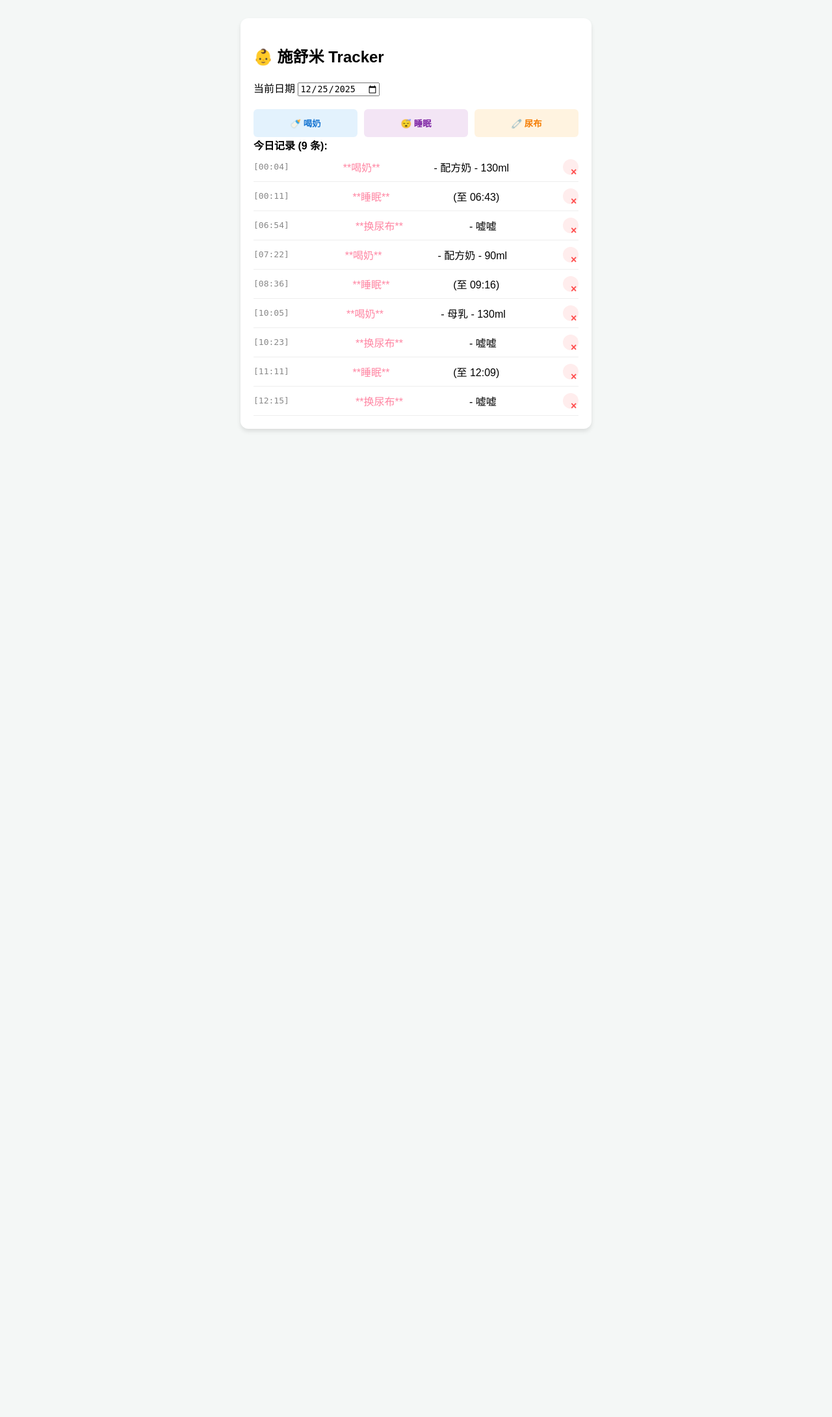
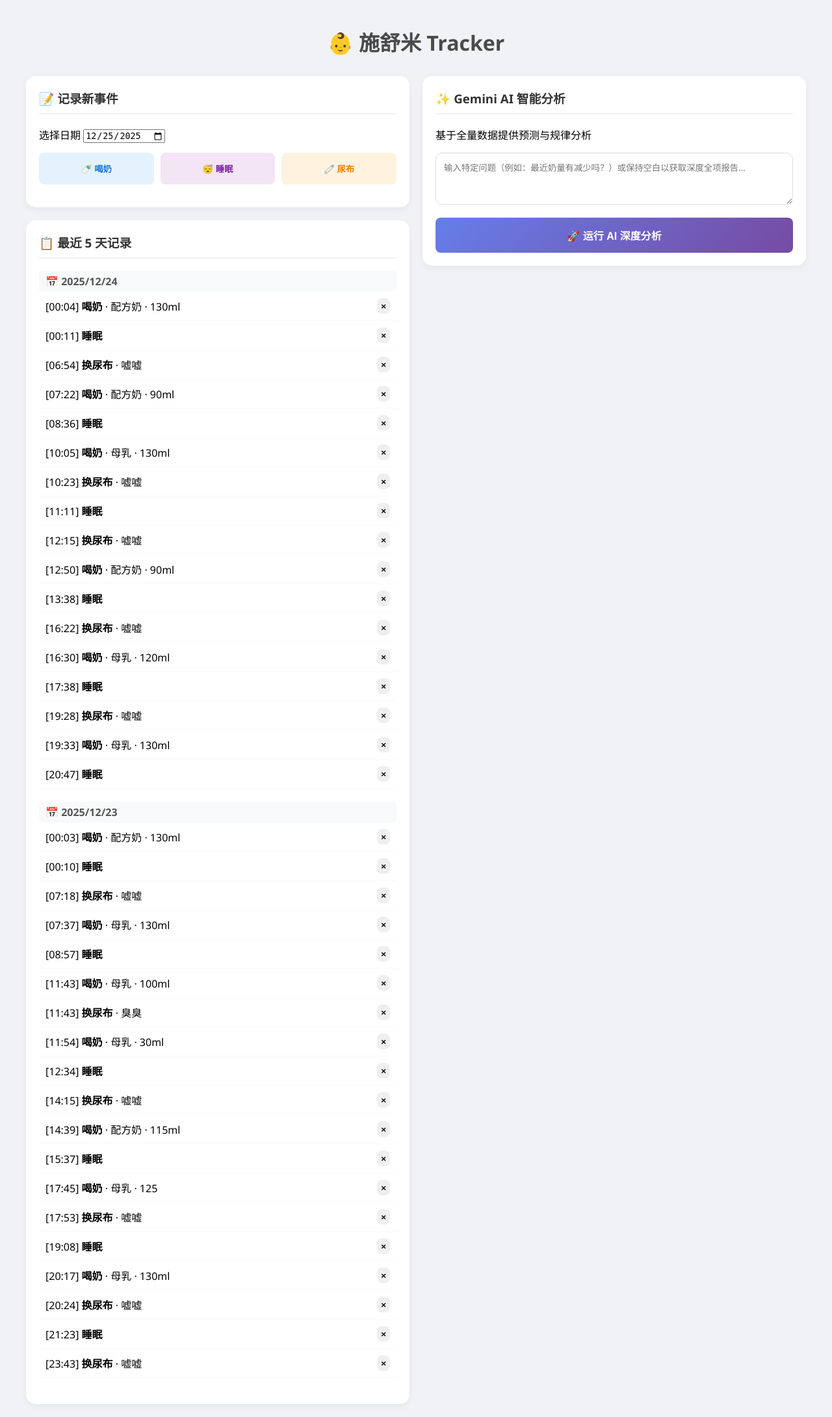
Before and after one commit to cwscx/shumi_pattern, a Django app: page / in a window 1280 px wide. Shown: the whole page at 65% size. Before the commit the page ends 664 px from the top, so only its background shows below. Run offline with Django 4.2, Linux system fonts and the light colour scheme; some libraries are stand-ins or nearby versions.

Commit message:
Split the UI in to 2 columns. Show 5 days of data

```diff
--- a/shumi_server/shumi_server/urls.py
+++ b/shumi_server/shumi_server/urls.py
@@ -24,4 +24,5 @@
     path('', views.index_view, name='index'), # Template renderer
     path('save-baby-data/', views.save_baby_data, name='save_data'),
     path('delete-action/', views.delete_baby_action, name='delete_data'),
+    path('get-insights/', views.get_gemini_insights, name='get_insights'),
 ]
--- a/shumi_server/shumi_server/views.py
+++ b/shumi_server/shumi_server/views.py
@@ -1,5 +1,6 @@
 import json
 import os
+from google import genai
 from datetime import datetime
 from django.shortcuts import render
 from django.http import JsonResponse
@@ -9,18 +10,22 @@
 JSON_FILE_PATH = os.path.join(os.path.dirname(__file__), 'shumi.json')
 
 def index_view(request):
-    today_str = datetime.now().strftime('%Y/%m/%d')
-    today_actions = []
+    past_days_data = []
 
     if os.path.exists(JSON_FILE_PATH):
-        with open(JSON_FILE_PATH, 'r', encoding='utf-8') as f:
-            db = json.load(f)
-            # Find the pattern for today
-            day_entry = next((p for p in db.get('patterns', []) if p['date'] == today_str), None)
-            if day_entry:
-                today_actions = day_entry['actions']
+        try:
+            with open(JSON_FILE_PATH, 'r', encoding='utf-8') as f:
+                db = json.load(f)
+                all_patterns = db.get('patterns', [])
+                # Sort and slice
+                all_patterns.sort(key=lambda x: x['date'], reverse=True)
+                past_days_data = all_patterns[:5]
+        except Exception as e:
+            print(f"DEBUG: Error reading JSON: {e}")
+    else:
+        print("DEBUG: File does not exist at the specified path!")
 
-    return render(request, 'index.html', {'today_actions': today_actions})
+    return render(request, 'index.html', {'past_days_data': past_days_data})
 
 
 @csrf_exempt
@@ -89,3 +94,74 @@
         except Exception as e:
             return JsonResponse({"status": "error", "message": str(e)}, status=400)
     return JsonResponse({"status": "invalid method"}, status=405)
+
+############################## Ai insights related functions ##############################
+
+# Configuration
+GEMINI_API_KEY = os.getenv("GEMINI_API_KEY")
+client = genai.Client(api_key=GEMINI_API_KEY)
+JSON_FILE_PATH = os.path.join(os.path.dirname(__file__), 'shumi.json')
+
+def getTime(timeStr):
+    time_parts = timeStr.split(":")
+    now = datetime.now()
+    return datetime(now.year, now.month, now.day, int(time_parts[0]), int(time_parts[1]))
+
+def isWithinTimeWindow(timeWindowHour, time1, time2):
+    time_difference = min(abs(time1 - time2), abs(time2 - time1))
+    return abs(time_difference.seconds) <= (timeWindowHour * 60 * 60)
+
+@csrf_exempt
+def get_gemini_insights(request):
+    if request.method != 'POST':
+        return JsonResponse({"error": "Only POST allowed"}, status=405)
+
+    try:
+        # Load the latest data from shumi.json
+        with open(JSON_FILE_PATH, "r", encoding='utf-8') as file:
+            shumi_pattern = json.load(file)
+
+        basic_info = shumi_pattern.get("info", {})
+        patterns = shumi_pattern.get("patterns", [])
+
+        # Logic to extract sub-patterns (from your script)
+        def getPatterns(action_type):
+            return [{"date": day["date"], "actions": [a for a in day.get("actions", []) if a.get("action") == action_type]} for day in patterns]
+
+        def getTimePatterns():
+            now = datetime.now()
+            return [{"date": day["date"], "actions": [a for a in day.get("actions", []) if isWithinTimeWindow(2, getTime(a.get("time_start")), now)]} for day in patterns]
+
+        milk_patterns = getPatterns("喝奶")
+        daiper_patterns = getPatterns("换尿布")
+        sleep_patterns = getPatterns("睡眠")
+        time_patterns = getTimePatterns()
+
+        # Get user query from frontend if it exists
+        body = json.loads(request.body) if request.body else {}
+        user_query = body.get("query", "").strip()
+
+        # Build Prompts (Your CoT Logic)
+        prompts = [
+            f"Here's the basic info of my daughter 施舒米 {basic_info}",
+            "You are an infant behavior prediction assistant which offers emotional support for parents.",
+            "If there is a reasoning process, think step by step in bullet points. Calculate time differences for predictions.",
+            (
+                f"Steps: 1. Predict next actions based on {time_patterns}; 2. Summarize last 3 days; 3. Analyze long-term milk {milk_patterns}; 4. Analyze diapers {daiper_patterns}; 5. Analyze sleep {sleep_patterns}."
+                if not user_query else f"Based on patterns {patterns}, answer: {user_query}"
+            ),
+            "Use the profile to personalize. Write in Chinese. Use Markdown formatting for clarity."
+        ]
+
+        # Call Gemini (Non-streaming for simpler UI display)
+        response = client.models.generate_content(
+            model="gemini-2.5-flash", contents="\n".join(prompts)
+        )
+
+        return JsonResponse({
+            "status": "success",
+            "insights": response.text
+        })
+
+    except Exception as e:
+        return JsonResponse({"status": "error", "message": str(e)}, status=500)
--- a/shumi_server/static/script.js
+++ b/shumi_server/static/script.js
@@ -15,7 +15,7 @@
 
     if (actionType === '喝奶') {
         html += `
-            <label>类型</label><select id="subType"><option>配方奶</option><option>母乳</option></select>
+            <label>类型</label><select id="subType"><option>配方奶</option><option>瓶喂母乳</option><option>亲喂母乳</option></select>
             <label>奶量 (ml)</label><input type="text" id="volume" value="130ml">
         `;
     } else if (actionType === '换尿布') {
@@ -72,10 +72,7 @@
 }
 
 async function deleteAction(dateStr, index) {
-    if (!confirm("确定要删除这条记录吗？")) return;
-
-    // If dateStr isn't passed from the template, grab it from the date picker
-    const date = dateStr || document.getElementById('currentDate').value.replaceAll('-', '/');
+    if (!confirm(`确定要删除 ${dateStr} 的这条记录吗？`)) return;
 
     try {
         const response = await fetch('/delete-action/', {
@@ -84,14 +81,56 @@
                 'Content-Type': 'application/json',
                 'X-CSRFToken': getCookie('csrftoken')
             },
-            body: JSON.stringify({ date: date, index: index })
+            body: JSON.stringify({
+                date: dateStr, // Use the specific date from the group
+                index: index
+            })
         });
 
         if (response.ok) {
-            window.location.reload(); // Refresh to show updated list
+            window.location.reload();
         }
     } catch (error) {
         console.error('Error:', error);
+    }
+}
+
+async function generateInsights() {
+    const query = document.getElementById('userQuery').value || "";
+    const aiBtn = document.getElementById('aiBtn');
+    const aiText = document.getElementById('aiText');
+    const aiContent = document.getElementById('aiContent');
+
+    aiBtn.disabled = true;
+    aiBtn.innerText = "⏳ 正在运行分析...";
+    aiContent.style.display = "block";
+
+    try {
+        const response = await fetch('/get-insights/', {
+            method: 'POST',
+            headers: {
+                'Content-Type': 'application/json',
+                'X-CSRFToken': getCookie('csrftoken')
+            },
+            body: JSON.stringify({ query: query })
+        });
+
+        const data = await response.json();
+        if (data.status === 'success') {
+            // Simple hack to handle line breaks.
+            // For real markdown, you could use a library like 'marked.js'
+            aiText.innerHTML = data.insights
+                .replace(/\n/g, '<br>')
+                .replace(/\*\*(.*?)\*\*/g, '<strong>$1</strong>')
+                .replace(/\* /g, '• ');
+        } else {
+            aiText.innerText = "Error: " + data.message;
+        }
+    } catch (e) {
+        aiText.innerText = "Failed to connect to AI server.";
+    } finally {
+        aiBtn.disabled = false;
+        aiBtn.innerText = "✨ 重新运行 AI 分析";
     }
 }
 
--- a/shumi_server/static/style.css
+++ b/shumi_server/static/style.css
@@ -1,37 +1,87 @@
+body {
+    font-family: 'Segoe UI', system-ui, sans-serif;
+    background-color: #f0f2f5;
+    margin: 0;
+    padding: 20px;
+}
+
+.app-wrapper {
+    max-width: 1200px;
+    margin: 0 auto;
+}
+
+header h1 {
+    text-align: center;
+    color: #4a4a4a;
+    margin-bottom: 30px;
+}
+
+/* Two Column Layout */
+.main-container {
+    display: flex;
+    gap: 20px;
+    align-items: flex-start;
+}
+
+.left-col { flex: 1; display: flex; flex-direction: column; gap: 20px; }
+.right-col { flex: 1; position: sticky; top: 20px; }
+
+/* Responsive: Stack columns on small screens */
+@media (max-width: 850px) {
+    .main-container { flex-direction: column; }
+    .right-col { position: static; width: 100%; }
+}
+
+/* Card Styling */
+.card {
+    background: white;
+    padding: 20px;
+    border-radius: 15px;
+    box-shadow: 0 4px 12px rgba(0,0,0,0.05);
+}
+
+h3 { margin-top: 0; color: #333; border-bottom: 2px solid #f0f2f5; padding-bottom: 10px; }
+
+/* Buttons */
+.btn-grid { display: grid; grid-template-columns: 1fr 1fr 1fr; gap: 10px; margin: 15px 0; }
+button { cursor: pointer; border: none; border-radius: 8px; font-weight: 600; transition: 0.2s; }
+
+.btn-milk { background: #e3f2fd; color: #1976d2; padding: 15px; }
+.btn-sleep { background: #f3e5f5; color: #7b1fa2; padding: 15px; }
+.btn-diaper { background: #fff3e0; color: #f57c00; padding: 15px; }
+
+/* AI Section */
+#userQuery {
+    width: 100%;
+    padding: 12px;
+    border: 1px solid #ddd;
+    border-radius: 10px;
+    box-sizing: border-box;
+    font-family: inherit;
+    margin-bottom: 15px;
+}
+
+.btn-ai {
+    width: 100%;
+    background: linear-gradient(135deg, #667eea 0%, #764ba2 100%);
+    color: white;
+    padding: 15px;
+    font-size: 1rem;
+}
+
+.ai-response-area {
+    margin-top: 20px;
+    padding: 15px;
+    background: #fafafa;
+    border-radius: 10px;
+    line-height: 1.6;
+    border: 1px solid #eee;
+}
+
+/* Log entries */
 .entry-item {
     display: flex;
-    justify-content: space-between; /* Pushes delete button to the right */
-    align-items: center;
-    background: #fff;
-    border-bottom: 1px solid #eee;
-    padding: 10px 0;
-    display: flex;
-    gap: 10px;
-    align-items: center;
+    justify-content: space-between;
+    padding: 10px;
+    border-bottom: 1px solid #f9f9f9;
 }
-
-.entry-item .time {
-    color: #888;
-    font-family: monospace;
-}
-
-.entry-item .action {
-    color: #ff85a2;
-}
-
-.btn-delete {
-    background: #ffeded;
-    color: #ff4d4d;
-    border: none;
-    border-radius: 50%;
-    width: 24px;
-    height: 24px;
-    cursor: pointer;
-    font-size: 16px;
-    line-height: 1;
-}
-
-.btn-delete:hover {
-    background: #ff4d4d;
-    color: white;
-}
--- a/shumi_server/templates/index.html
+++ b/shumi_server/templates/index.html
@@ -4,26 +4,22 @@
 <head>
     <meta charset="UTF-8">
     <meta name="viewport" content="width=device-width, initial-scale=1.0">
-    <title>Baby Tracker - 施舒米</title>
-    <link rel="stylesheet" href="{% static 'style.css' %}"> <style>
-        /* Keep your CSS here or move to a separate .css file in the static folder */
-        body { font-family: sans-serif; background: #f4f7f6; padding: 20px; }
-        .card { background: white; padding: 20px; border-radius: 12px; box-shadow: 0 4px 6px rgba(0,0,0,0.1); max-width: 500px; margin: auto; }
-        .btn-grid { display: grid; grid-template-columns: 1fr 1fr 1fr; gap: 10px; margin-top: 20px; }
-        button { padding: 12px; border: none; border-radius: 6px; cursor: pointer; font-weight: bold; }
-        .btn-milk { background: #e3f2fd; color: #1976d2; }
-        .btn-sleep { background: #f3e5f5; color: #7b1fa2; }
-        .btn-diaper { background: #fff3e0; color: #f57c00; }
-        #dynamicInputs { margin-top: 15px; padding: 10px; border: 1px solid #eee; display: none; }
-    </style>
+    <title>施舒米 Tracker Pro</title>
+    <link rel="stylesheet" href="{% static 'style.css' %}">
 </head>
 <body>
 
+<div class="app-wrapper">
+    <header>
+        <h1>👶 施舒米 Tracker</h1>
+    </header>
+
+    <div class="main-container">
+        <div class="left-col">
             <div class="card">
-    <h2>👶 施舒米 Tracker</h2>
-
+                <h3>📝 记录新事件</h3>
                 <div class="input-group">
-        <label>当前日期</label>
+                    <label>选择日期</label>
                     <input type="date" id="currentDate">
                 </div>
 
@@ -33,27 +29,54 @@
                     <button class="btn-diaper" onclick="addAction('换尿布')">🧷 尿布</button>
                 </div>
 
-    <div id="dynamicInputs"></div>
+                <div id="dynamicInputs" class="dynamic-inputs-area"></div>
+            </div>
 
-    <div class="log-list" id="logList">
-    <strong>今日记录 ({{ today_actions|length }} 条):</strong>
+            <div class="card log-card">
+    <h3>📋 最近 5 天记录</h3>
     <div id="entries">
-        {% if today_actions %}
-            {% for item in today_actions %}
+        {% if past_days_data %}
+            {% for day in past_days_data %}
+                <div class="day-group" style="margin-bottom: 20px;">
+                    <div class="day-header" style="background: #f8f9fa; padding: 5px 10px; border-radius: 5px; font-weight: bold; color: #555;">
+                        📅 {{ day.date }}
+                    </div>
+
+                    {% for item in day.actions %}
                         <div class="entry-item">
+                            <div>
                                 <span class="time">[{{ item.time_start }}]</span>
-                    <span class="action">**{{ item.action }}**</span>
-                    {% if item.type %} - {{ item.type }}{% endif %}
-                    {% if item.volume %} - {{ item.volume }}{% endif %}
-                    {% if item.time_end %} (至 {{ item.time_end }}){% endif %}
-                    <button class="btn-delete" onclick="deleteAction('{{ item.date }}', {{ forloop.counter0 }})">
-                    &times;
-                </button>
+                                <strong>{{ item.action }}</strong>
+                                <span class="details">
+                                    {% if item.type %} · {{ item.type }}{% endif %}
+                                    {% if item.volume %} · {{ item.volume }}{% endif %}
+                                </span>
+                            </div>
+                            <button class="btn-delete" onclick="deleteAction('{{ day.date }}', {{ forloop.counter0 }})">&times;</button>
+                        </div>
+                    {% endfor %}
                 </div>
             {% endfor %}
         {% else %}
-            <p style="color: #999;">今日暂无记录</p>
+            <p class="empty-msg">暂无记录</p>
         {% endif %}
+    </div>
+</div>
+        </div>
+
+        <div class="right-col">
+            <div class="card ai-card">
+                <h3>✨ Gemini AI 智能分析</h3>
+                <p class="subtitle">基于全量数据提供预测与规律分析</p>
+
+                <textarea id="userQuery" placeholder="输入特定问题（例如：最近奶量有减少吗？）或保持空白以获取深度全项报告..." rows="3"></textarea>
+
+                <button class="btn-ai" id="aiBtn" onclick="generateInsights()">🚀 运行 AI 深度分析</button>
+
+                <div id="aiContent" class="ai-response-area" style="display: none;">
+                    <div id="aiText">正在读取 施舒米 的成长记录...</div>
+                </div>
+            </div>
         </div>
     </div>
 </div>
```
Also changed, not shown: shumi_server/shumi_server/shumi.json (+43 -0 lines). Lines whose indentation alone changed are shown as unchanged.
